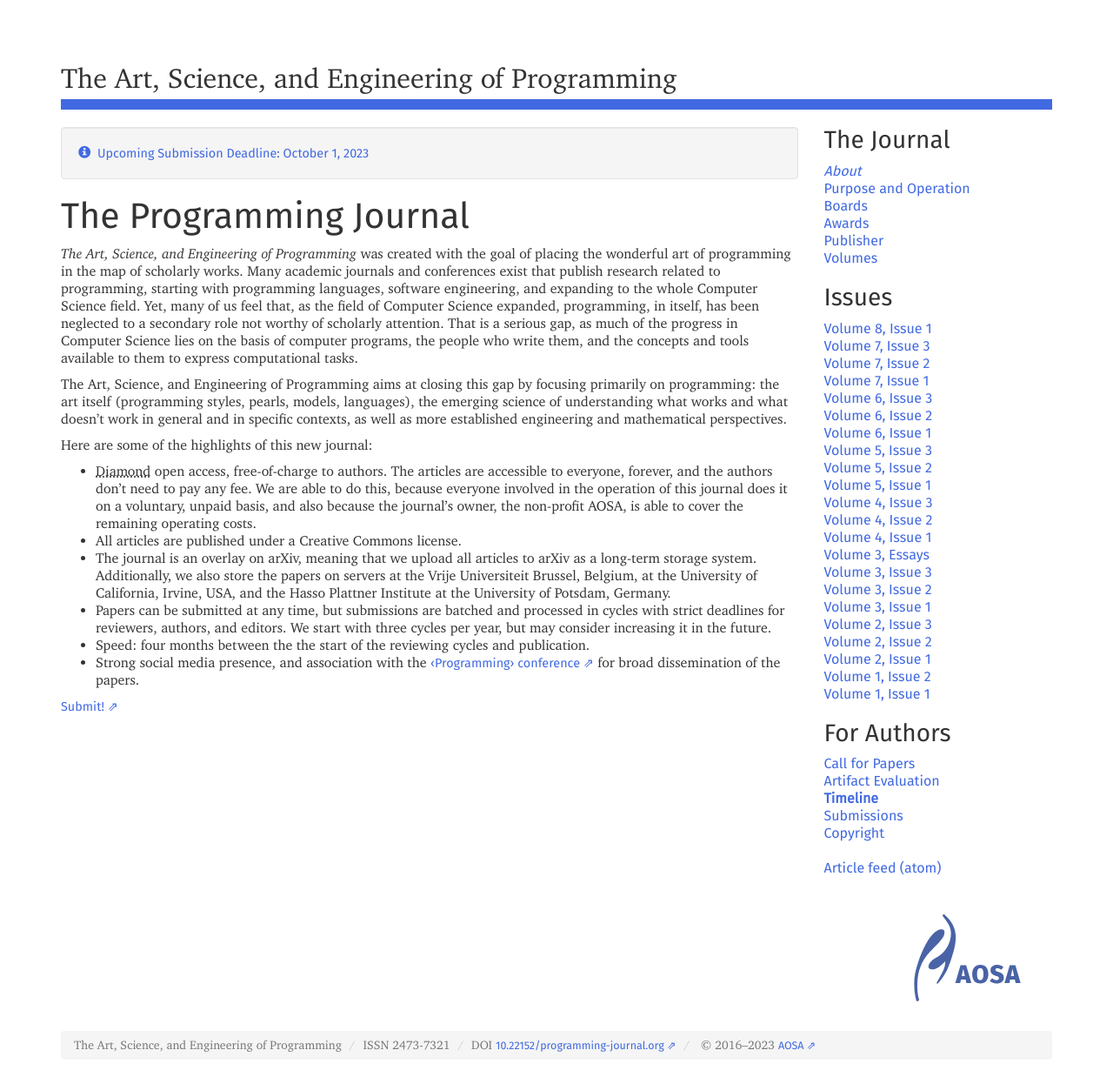
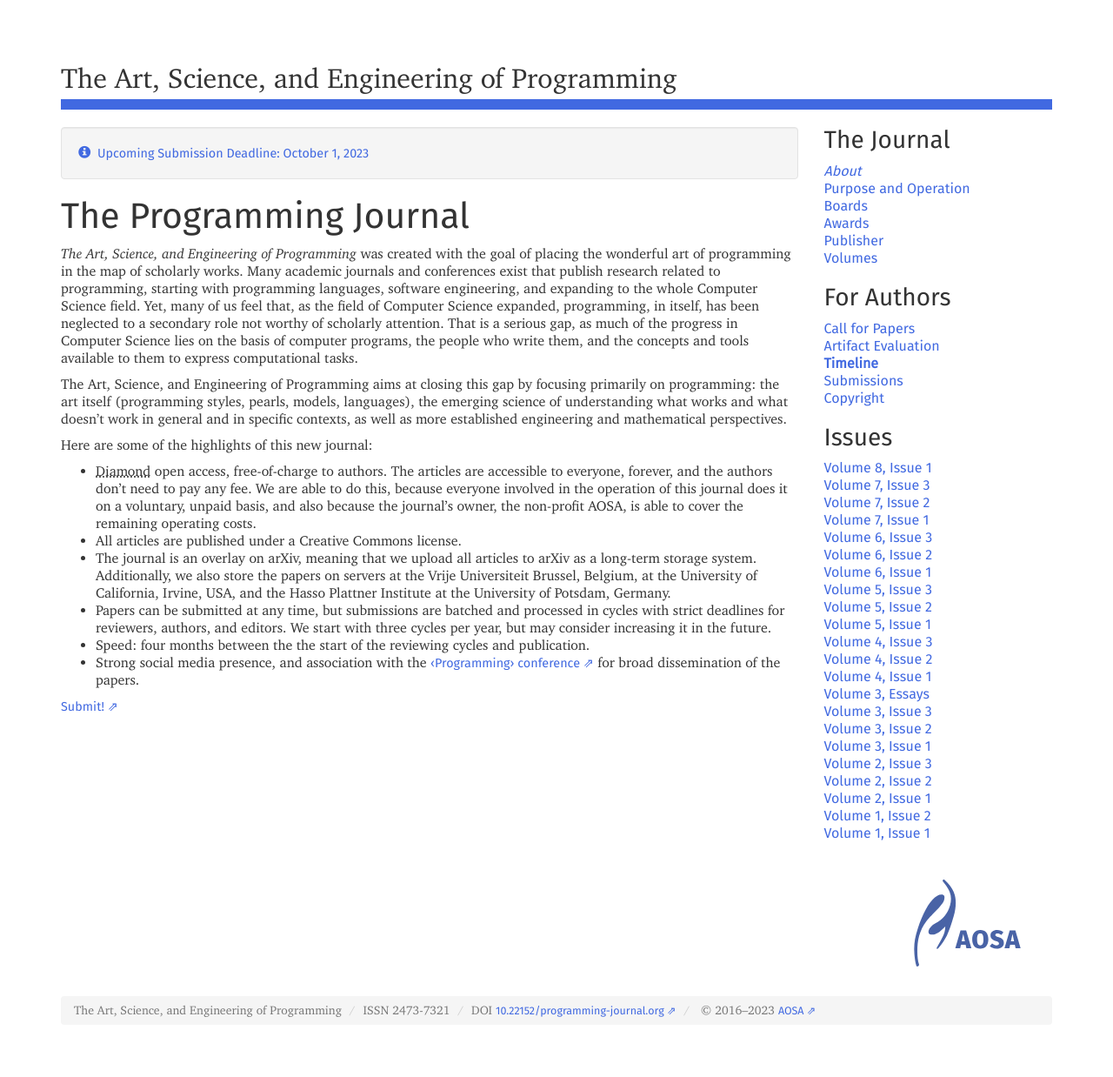
Before and after one commit to programming-journal/programming-journal.github.io, a Jekyll site: the page built from index.markdown, in a window 1280 px wide. Shown: the whole page at 87% size. Built offline with Jekyll 4.4.1, drawn with Linux system fonts in a browser that asks for light colours; after the commit the page ends 1198 px from its top, so only the background shows below that.

Commit message:
Adds config variable to order categories in menu side bar

```diff
--- a/_config.yml
+++ b/_config.yml
@@ -11,6 +11,8 @@ description: The Art, Science, and Engineering of Programming journal is a
 author:
   name: The  editors of The Art, Science, and Engineering of Programming
   email: editors@programming-journal.org
+
+menu_categories: ["The Journal", "For Authors", "Issues"]
 
 #baseurl: /
 
--- a/_layouts/default.html
+++ b/_layouts/default.html
@@ -40,7 +40,7 @@
     {% assign pages = site.pages | where: 'name', 'index.markdown' | where_exp: "page", "page.category != nil" | sort:"order" %}
     {% endcomment %}
     {% assign pages = site.pages | where_exp: "page", "page.category != nil" | sort:"order" %}
-    {% assign all_categories = pages | group_by: "category" | sort: 'name' | reverse %}
+    {% assign all_categories = pages | group_by: "category" %}
     {% assign local_pages = pages %}
     <div class="container">
       <div class="row hidden-xs" style="position: relative">
@@ -136,7 +136,9 @@
           <header id="mainheader" class="hidden-xs">
             <nav id="mainnav">
                 <ul>
-                  {% for category in all_categories %}
+		  {% for category_name in site.menu_categories %}
+		  {% assign filtered_category = all_categories | where: 'name', category_name %}
+		  {% for category in filtered_category %}
                   <li class="h3" id="main-{{category.name | uri_escape | downcase }}">{{category.name}}</li>
                   {% assign local_pages = category.items %}
                   <li><ul>
@@ -163,6 +165,7 @@
                 </a></li>
                     {% endfor %}
                   </ul></li>
+                    {% endfor %}
                     {% endfor %}
                   </ul>
             </nav>
```
